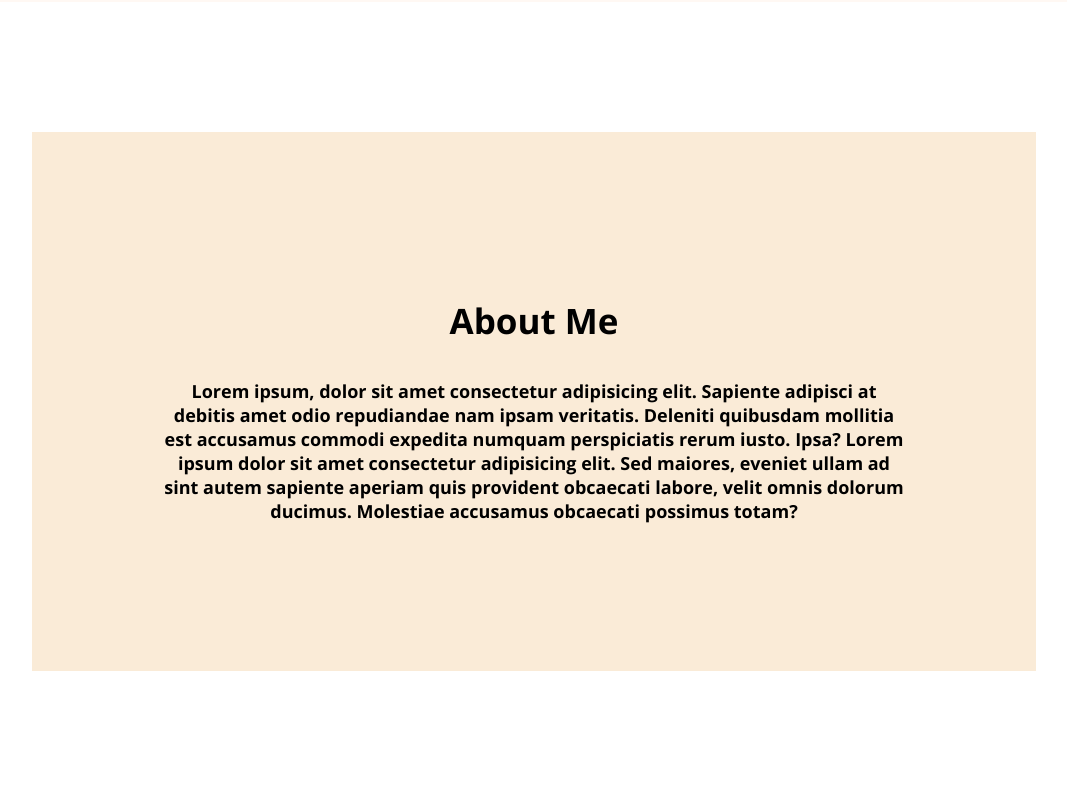
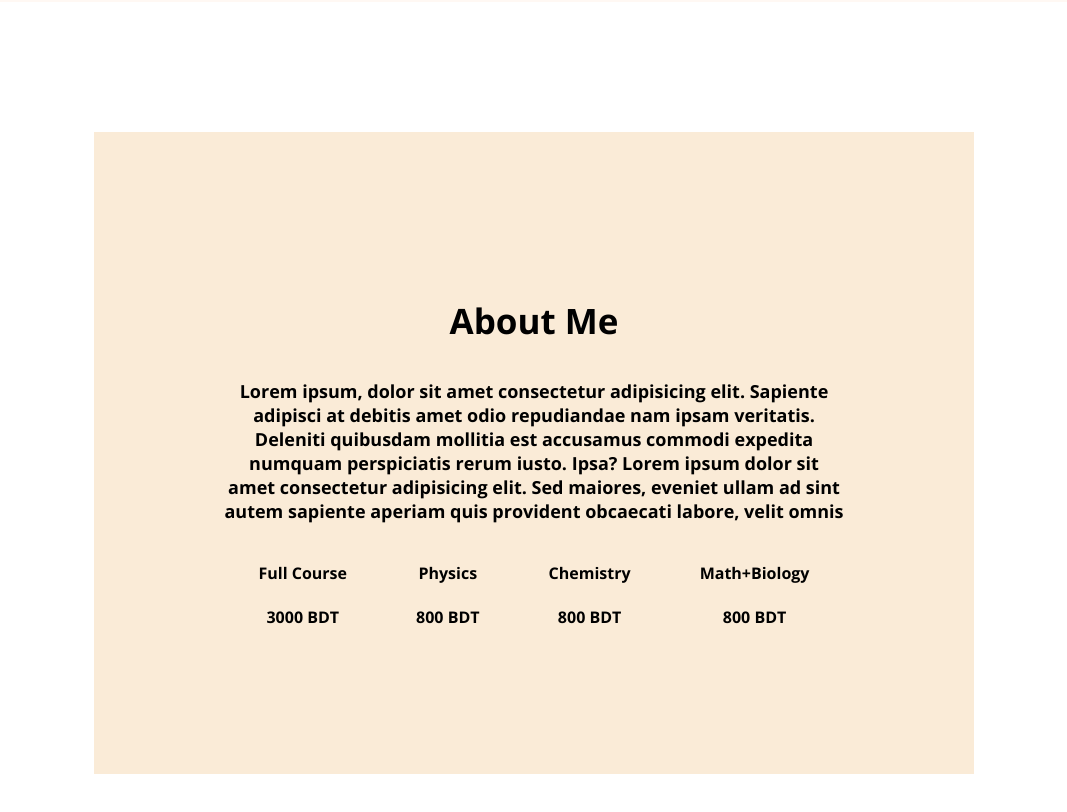
Before and after one commit to SabbirHossenShanto/webdeveloper-portfolio, a plain HTML site: page index.html in a window 1280 px wide. Shown: the part 900-1712 px from the top of the page, without its empty margins (106-1173 px from the left). Drawn offline with nearby package versions, Linux system fonts and the light colour scheme.

Commit message:
added about info code

```diff
--- a/index.html
+++ b/index.html
@@ -49,13 +49,56 @@ I am a teacher of WAC Academy.I am a mathematics teacher.I want to teach every s
 <section class="about">
 <h3 class="title">About Me</h3>
 <p class="description">Lorem ipsum, dolor sit amet consectetur adipisicing elit. Sapiente adipisci at debitis amet odio repudiandae nam ipsam veritatis. Deleniti quibusdam mollitia est accusamus commodi expedita numquam perspiciatis rerum iusto. Ipsa?
-    Lorem ipsum dolor sit amet consectetur adipisicing elit. Sed maiores, eveniet ullam ad sint autem sapiente aperiam quis provident obcaecati labore, velit omnis dolorum ducimus. Molestiae accusamus obcaecati possimus totam? </p>
+    Lorem ipsum dolor sit amet consectetur adipisicing elit. Sed maiores, eveniet ullam ad sint autem sapiente aperiam quis provident obcaecati labore, velit omnis  </p>
+
+
+<div class="about-info-comtainer">
+
+<div class="about-info">
+    <h4 class="info-title">Full Course</h4>
+    <p class="info-description">3000 BDT</p>
+</div>
+<div class="about-info">
+    <h4 class="info-title">Physics</h4>
+    <p class="info-description">800 BDT </p>
+</div>
+<div class="about-info">
+    <h4 class="info-title">Chemistry</h4>
+    <p class="info-description">800 BDT</p>
+</div>
+<div class="about-info">
+    <h4 class="info-title">Math+Biology</h4>
+    <p class="info-description">800 BDT</p>
+</div>
+
+
+
+
+
+
+
+
+
+
+
+
+</div>
+
+
+
+
+
+
 
 
 
 
 
 </section>
+
+
+
+
 
 
 
--- a/styles/styles.css
+++ b/styles/styles.css
@@ -75,7 +75,7 @@ margin-bottom: 20px;
 padding: 130px;
 background-color: antiquewhite;
 border-radius: none;
-margin: 130px 130px;
+margin: 130px ;
 }
 .title{
 color: black;
@@ -92,3 +92,16 @@ font-weight: 700;
 
 
 }
+main{
+max-width: 1140px;
+margin: auto;
+}
+.about-info-comtainer{
+display: flex;
+justify-content: space-around;
+
+
+}
+.about-info{
+    text-align: center;
+}
```
